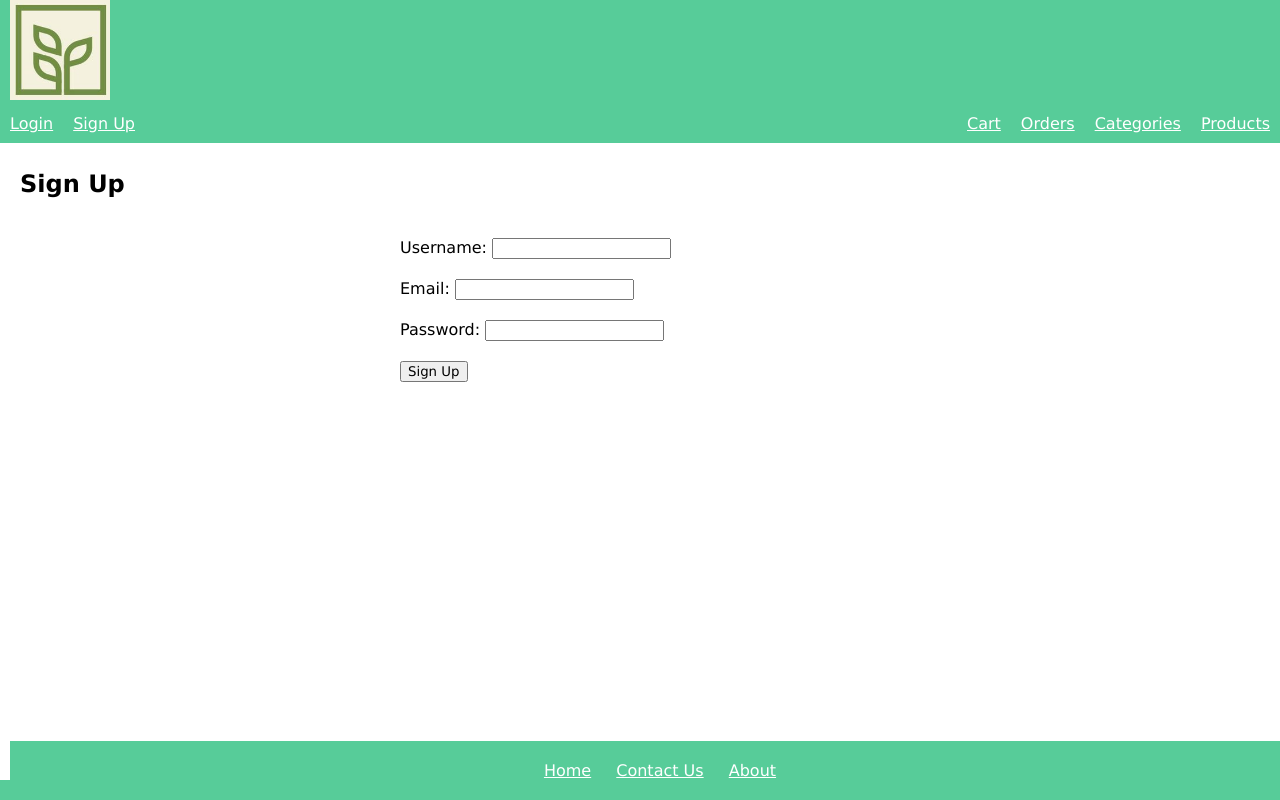
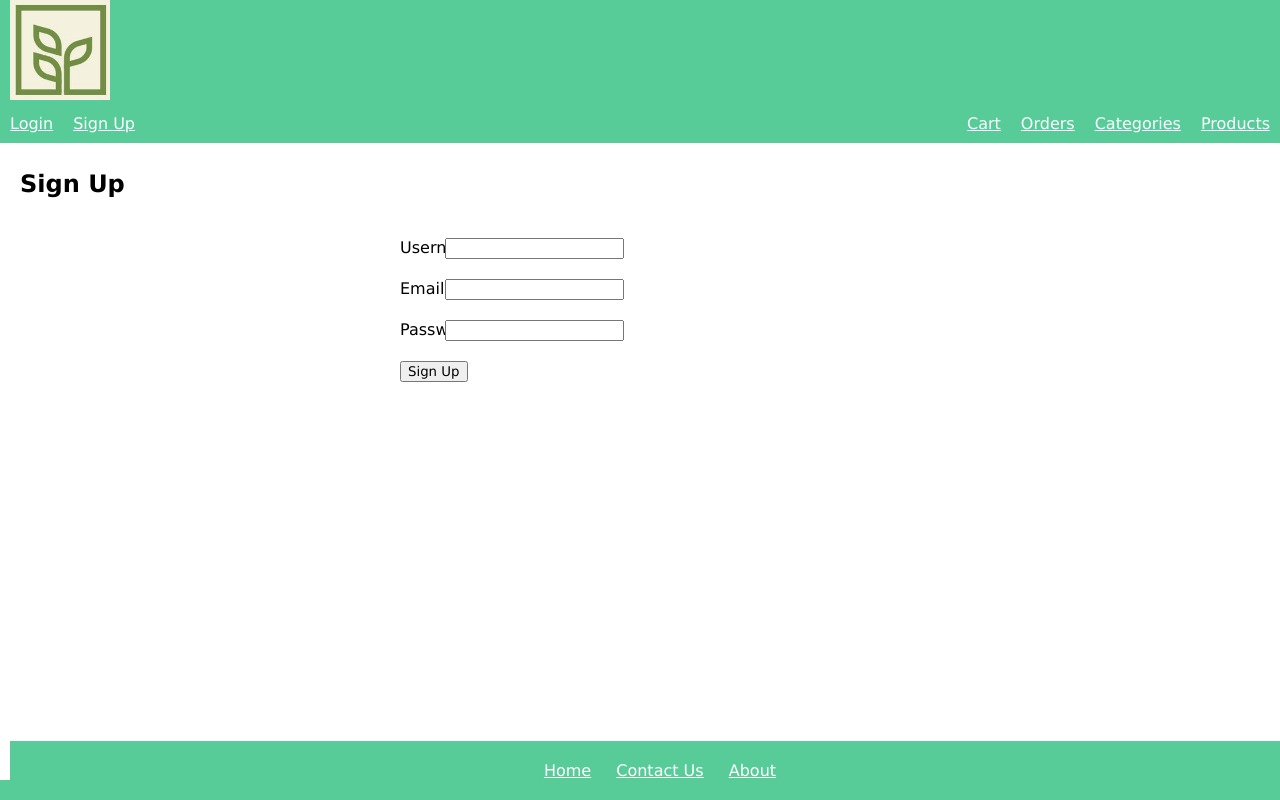
Before and after one commit to c-wright-98/QA_Store, a Flask app: page /register in a window 1280 px wide. Run offline with Flask 3, Linux system fonts and the light colour scheme.

Commit message:
Making input fields align

```diff
--- a/static/stylesheets/style1.css
+++ b/static/stylesheets/style1.css
@@ -176,3 +176,9 @@ footer {
 .form-group {
     padding: 10px;
 }
+
+/* set label size so input fields align */
+.form-group label {
+    display: inline-block;
+    width: 40px;
+}
```
